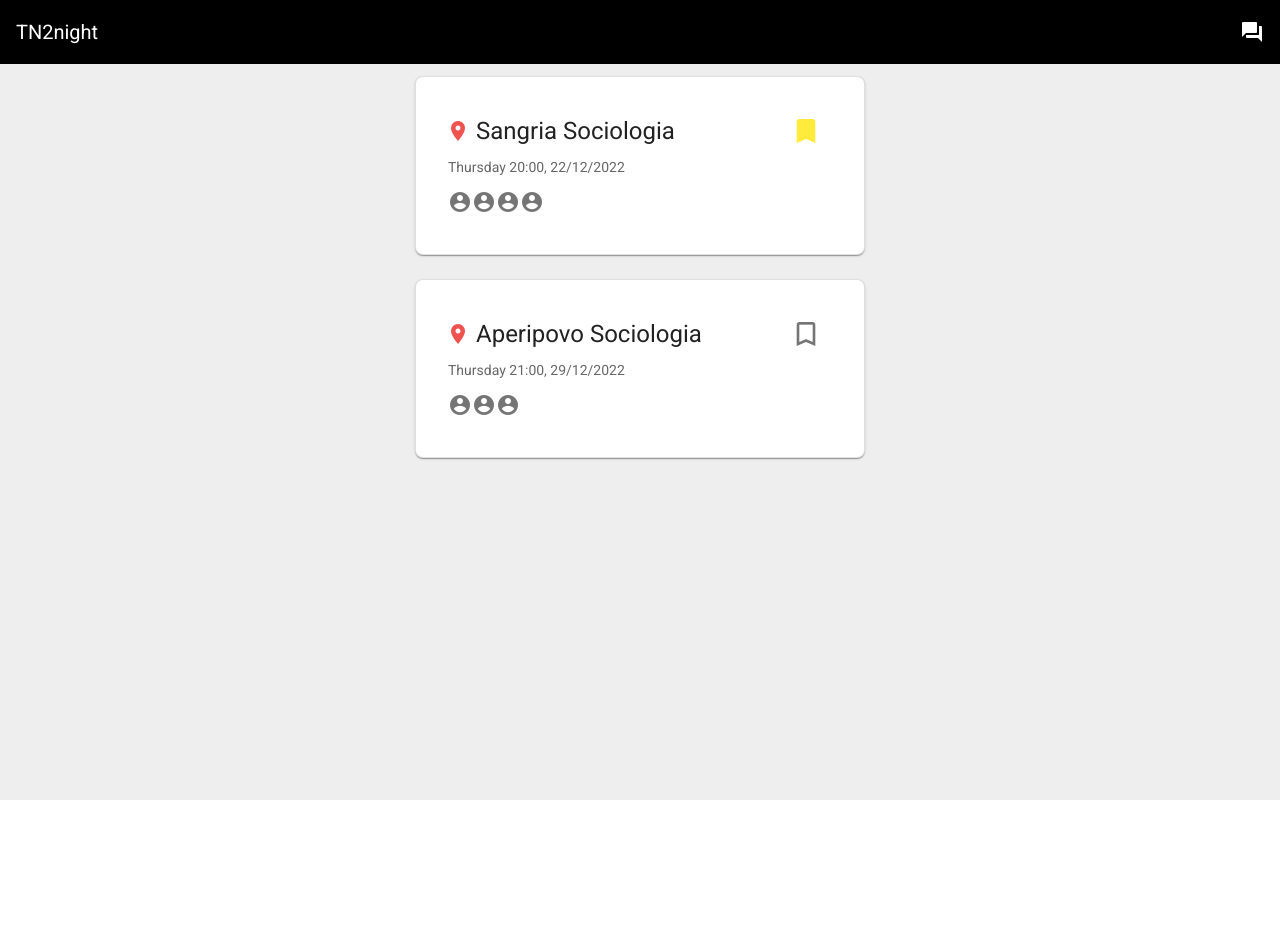
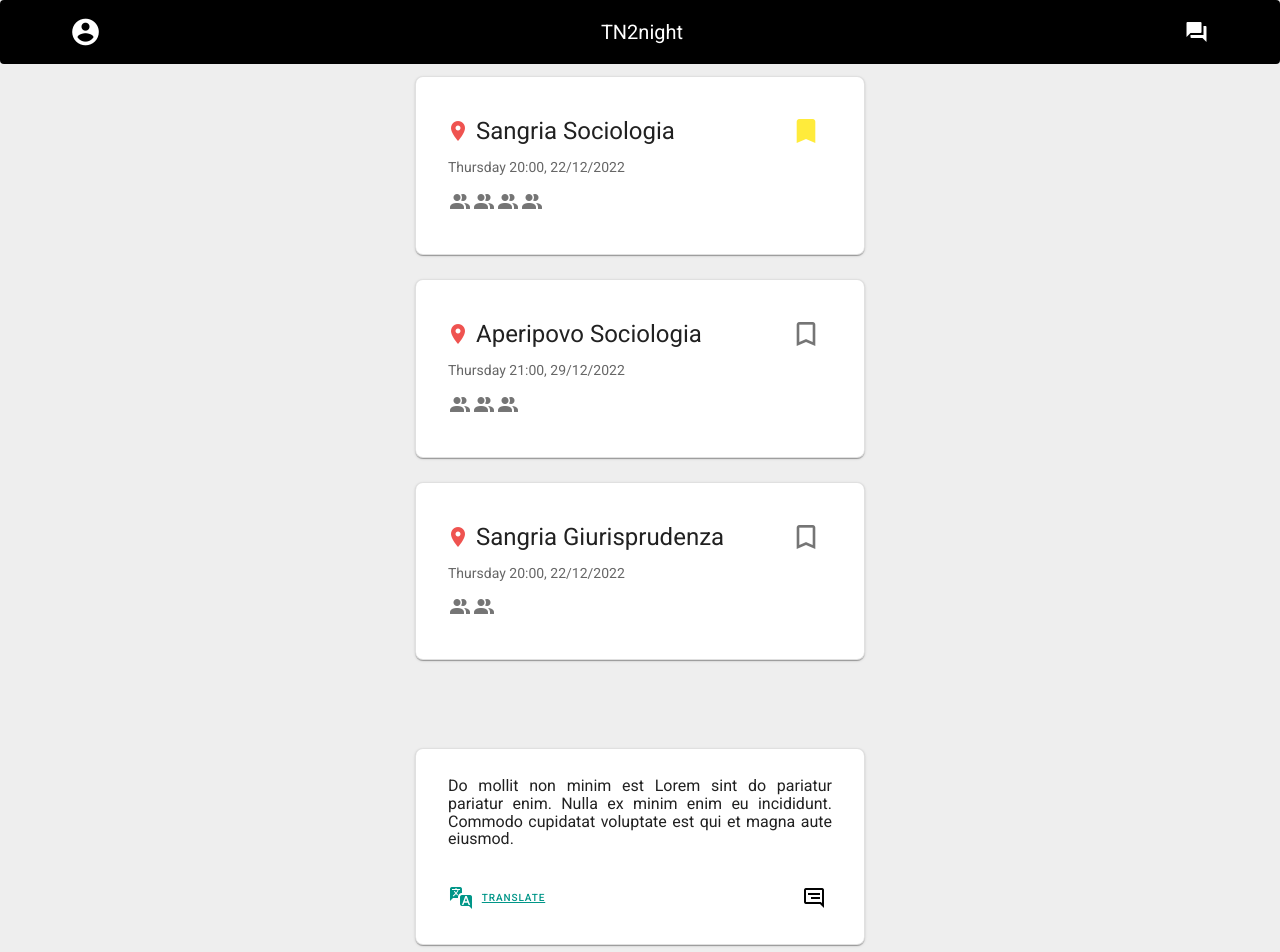
Before and after one commit to SE-advancedspo/front-end, a Vue app: page /spots in a window 1280 px wide. Shown: the top 952 px of the page. Before the commit the page ends 800 px from the top, so only its background shows below. Built offline with nearby package versions, Linux system fonts and the light colour scheme.

Commit message:
Created ListSpots, CardSpot components

```diff
--- a/src/App.vue
+++ b/src/App.vue
@@ -3,6 +3,7 @@
     <NavBar/>
     <v-main class="grey lighten-3">
       <ListEvents/>
+      <ListSpots/>
     </v-main>
   </v-app>
 </template>
@@ -10,16 +11,14 @@
 <script>
   import NavBar from './components/NavBar.vue'
   import ListEvents from './components/ListEvents.vue'
+  import ListSpots from './components/ListSpots.vue'
   //import axios from 'axios'
 
   export default {
     components: {
       NavBar,
       ListEvents,
-    },
-    data() {
-      return {
-      }
+      ListSpots,
     },
     methods: {
       // fetchUsers() {
--- a/src/components/CardEvento.vue
+++ b/src/components/CardEvent.vue
@@ -11,7 +11,7 @@
         <v-list-item-content>
           <div class="d-flex justify-space-between">
             <v-list-item class="text-h5 mb-1 ma-n2 pa-0">
-              <v-btn icon color="#EF5350">
+              <v-btn icon color="#EF5350" @click="openGMaps()">
                 <v-icon>mdi-map-marker</v-icon>
               </v-btn>
               {{info.nome}}
@@ -26,7 +26,7 @@
           </v-list-item-subtitle>
           <v-list-item class="d-flex-column ma-0 pa-0">
             <div v-for="amico in info.numAmici" :key="amico">
-              <v-icon icon>mdi-account-circle</v-icon>
+              <v-icon icon>mdi-account-multiple</v-icon>
             </div>
           </v-list-item>
         </v-list-item-content>
@@ -36,7 +36,7 @@
 
   <script>
     export default {
-      name: 'CardEvento',
+      name: 'CardEvent',
       props: ['info'],
 
       data() {
@@ -47,6 +47,9 @@
       methods: {
         toggleSalvato() {
           this.e.salvato = !this.e.salvato
+        },
+        openGMaps() {
+          window.open('https://www.google.com/maps/search/?api=1&query=' + this.e.luogo, '_blank')
         }
       },
     };
--- /dev/null
+++ b/src/components/CardSpot.vue
@@ -0,0 +1,48 @@
+<template>
+    <v-card
+      class="mx-auto rounded-lg pa-4"
+      min-width="350"
+      max-width="450"
+      min-height="25"
+      outlined
+      elevation="1"
+    >
+      <v-list-item class="d-flex justify-center align-center text-justify">
+        <v-list-item-content >
+            <p class="mb-4">
+              {{s.testo}}
+            </p>
+            <div class="d-flex justify-space-between align-center mt-4">
+              <v-btn x-small @click="translate()" class="teal--text text-accent3" elevation="0" color="white">
+                <v-icon icon class="mr-2 ml-n2">mdi-translate-variant</v-icon>
+                <span class="text-decoration-underline">Translate</span>
+              </v-btn>
+              <v-btn icon color="black" @click="sendMessageToAuthor()">
+                <v-icon >mdi-message-reply-text-outline</v-icon>
+              </v-btn>
+            </div>
+        </v-list-item-content>
+      </v-list-item>
+    </v-card>
+  </template>
+
+  <script>
+    export default {
+      name: 'CardSpot',
+      props: ['info'],
+      data() {
+          return {
+              s: this.info
+          }
+      },
+      methods: {
+        translate() {
+          console.log('translated')
+          this.s.testo = this.s.testo.split('').reverse().join('')
+        },
+        sendMessageToAuthor() {
+          console.log('message sent to: ' + this.s.autore)
+        }
+      },
+    };
+</script>
--- a/src/components/ListEvents.vue
+++ b/src/components/ListEvents.vue
@@ -1,17 +1,18 @@
 <template>
     <div v-if="events" class="mt-16">
         <v-container v-for="event in events" v-bind:key="event.id" info.sync="event">
-            <CardEvento :info="event"/>
+            <CardEvent :info="event"/>
         </v-container>
     </div>
 </template>
 
 <script>
-    import CardEvento from './CardEvento.vue'
+    import CardEvent from './CardEvent.vue'
+    import axios from 'axios'
 
     export default {
         components: {
-            CardEvento,
+            CardEvent,
         },
 
         data() {
@@ -24,13 +25,24 @@
         methods: {
             getEventsAux() {
                 this.events = [
-                    {id: this.count++, nome: 'Sangria Sociologia', data: 'Thursday 20:00, 22/12/2022', luogo: 'Via Roma 1', salvato: false, numAmici: 4},
-                    {id: this.count++, nome: 'Aperipovo Sociologia', data: 'Thursday 21:00, 29/12/2022', luogo: 'Via Roma 12', salvato: true, numAmici: 3},
+                    {id: this.count++, nome: 'Sangria Sociologia', data: 'Thursday 20:00, 22/12/2022', luogo: 'Via Rosmini, Trento', salvato: false, numAmici: 4},
+                    {id: this.count++, nome: 'Aperipovo Sociologia', data: 'Thursday 21:00, 29/12/2022', luogo: 'Via Roma 12, Putignano', salvato: true, numAmici: 3},
+                    {id: this.count++, nome: 'Sangria Giurisprudenza', data: 'Thursday 20:00, 22/12/2022', luogo: 'Via Paolo X, Cagliari', salvato: true, numAmici: 2},
                 ]
+            },
+            fetchEvents() {
+                axios.get('http://localhost:3000/evento').then(response => {
+                    console.log(response.data)
+                    this.events = response.data
+                })
+                .catch(error => {
+                    console.log(error)
+                })
             },
         },
 
         mounted() {
+            //this.fetchEvents()
             this.getEventsAux()
         },
     }
--- /dev/null
+++ b/src/components/ListSpots.vue
@@ -0,0 +1,38 @@
+<template>
+    <div v-if="spots" class="mt-16">
+        <v-container v-for="spot in spots" v-bind:key="spot.id" info.sync="spot">
+            <CardSpot :info="spot"/>
+        </v-container>
+    </div>
+</template>
+
+<script>
+    import CardSpot from './CardSpot.vue'
+
+    export default {
+        components: {
+            CardSpot,
+        },
+
+        data() {
+            return {
+                count: 0,
+                spots: [],
+            }
+        },
+
+        methods: {
+            getSpotsAux() {
+                this.spots = [
+                    {id: this.count++, testo: 'Do mollit non minim est Lorem sint do pariatur pariatur enim. Nulla ex minim enim eu incididunt. Commodo cupidatat voluptate est qui et magna aute eiusmod.', autore:'vincenzo.netti@studenti.unint.it', lang:'IT'},
+                    {id: this.count++, testo: 'Nulla ex minim enim eu incididunt. Commodo cupidatat voluptate est qui et magna aute eiusmod. Ullamco officia sint exercitation occaecat ad magna nisi velit do consectetur esse adipisicing magna amet voluptate. Eiusmod dolor irure labore commodo magna.', autore:'vincenzo.netti@studenti.unint.it', lang:'EN'},
+                    {id: this.count++, testo: 'Nulla ex minim enim eu incididunt. Commodo cupidatat voluptate est qui et magna aute eiusmod. Do mollit non minim est Lorem sint do pariatur pariatur enim.', autore:'vincenzo.netti@studenti.unint.it', lang:'EN'},
+                ]
+            },
+        },
+
+        mounted() {
+            this.getSpotsAux()
+        },
+    }
+</script>
--- a/src/components/NavBar.vue
+++ b/src/components/NavBar.vue
@@ -1,17 +1,23 @@
 <template>
+  <v-card class="overflow-hidden">
     <v-app-bar
-      absolute
+      fixed
       color="black"
       elevate-on-scroll
       scroll-target="#scrolling-techniques-7"
       class="white--text"
     >
-      <v-toolbar-title>TN2night</v-toolbar-title>
+      <v-container class=" d-flex justify-space-between align-center">
+        <v-btn icon x-large color="white">
+          <v-icon>mdi-account-circle</v-icon>
+        </v-btn>
 
-      <v-spacer></v-spacer>
+        <v-toolbar-title>TN2night</v-toolbar-title>
 
-      <v-btn icon color="white">
-        <v-icon>mdi-forum</v-icon>
-      </v-btn>
+        <v-btn icon color="white">
+          <v-icon>mdi-forum</v-icon>
+        </v-btn>
+      </v-container>
     </v-app-bar>
+  </v-card>
 </template>
```
